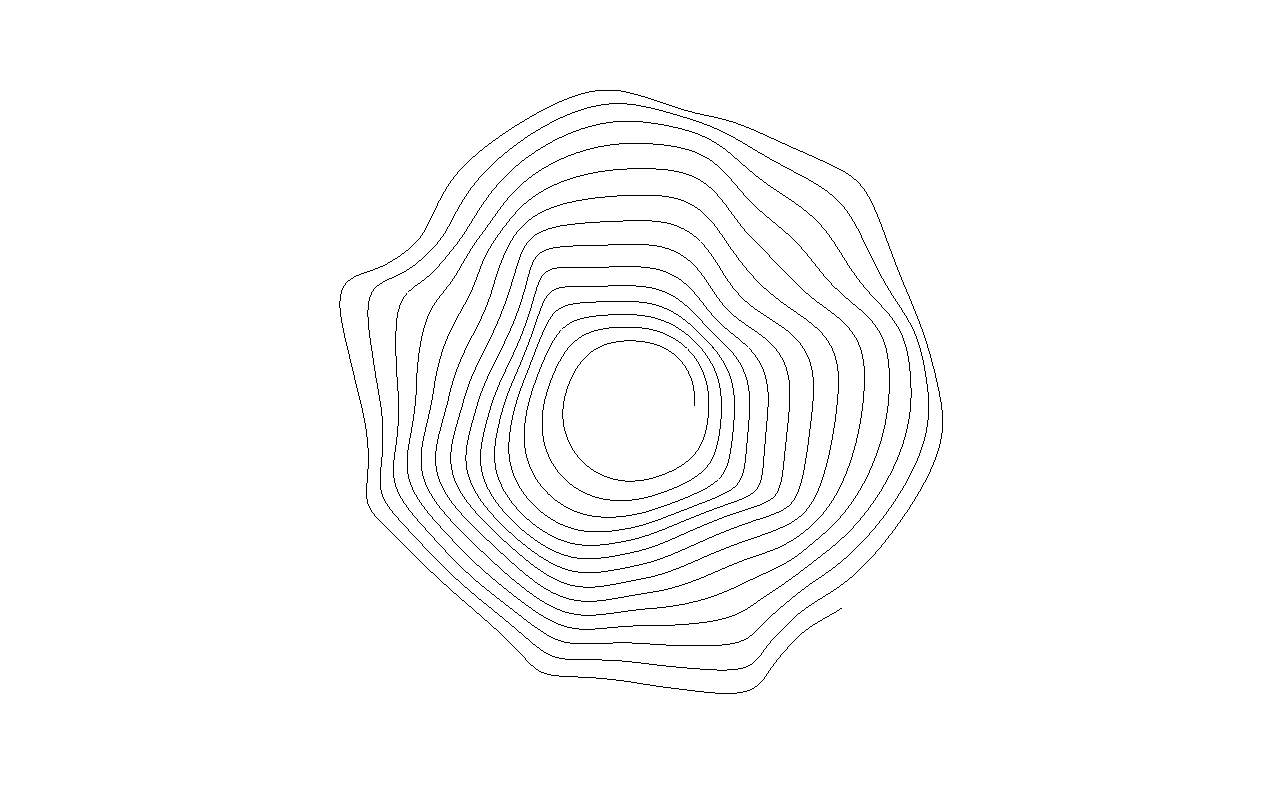
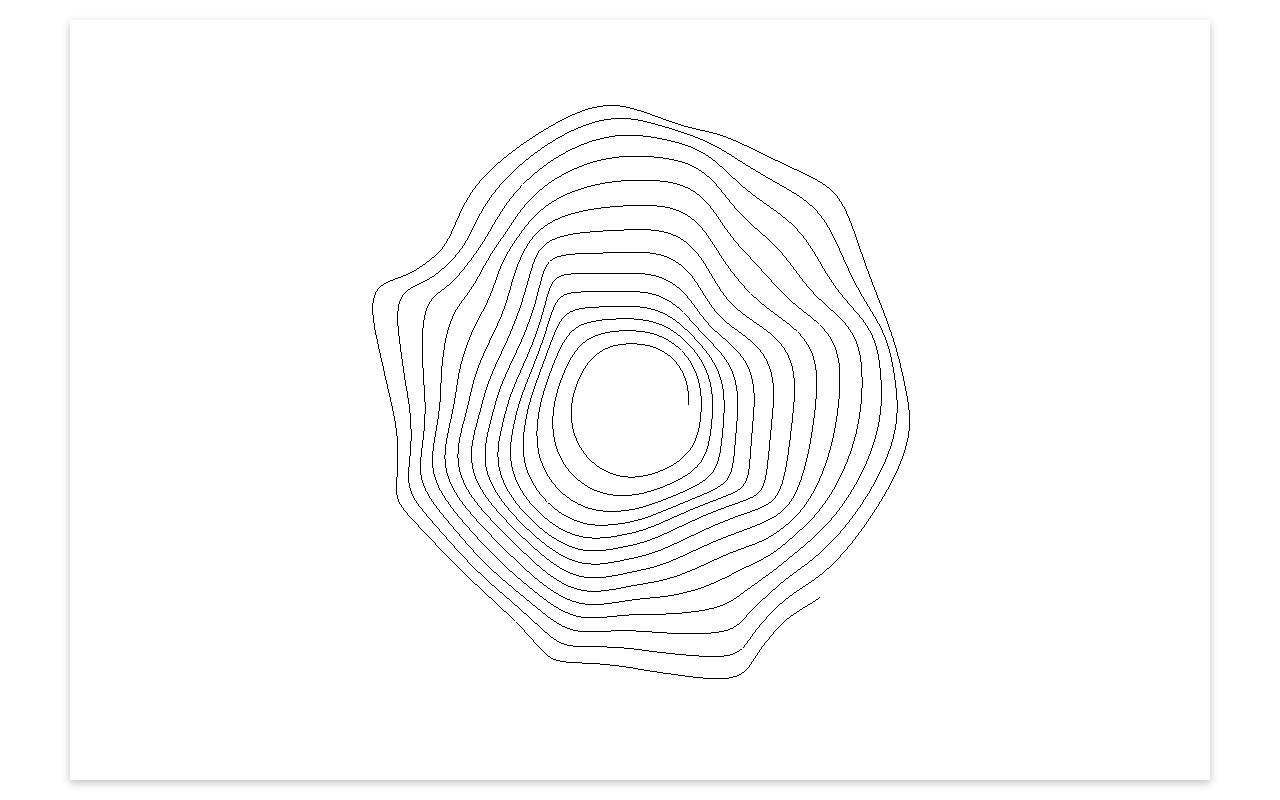
Before and after one commit to devinekask/spiral-plotter, a website built with Vite: page index.html in a window 1280 px wide. Built offline with nearby package versions, Linux system fonts and the light colour scheme; files whose address does not match are found by name.

Commit message:
Switch to webGL renderer

```diff
--- a/src/client.js
+++ b/src/client.js
@@ -10,17 +10,12 @@ let pause = true;
 let socket; // will be assigned a value later
 const scale = 3.77952756;
 
-// https://www.generativehut.com/post/render-3d-scenes-from-webgl-to-svg
-/*const renderer = new SVGRenderer();
-renderer.overdraw = 0;
-renderer.setSize(148 * scale, 105 * scale);
-document.body.appendChild(renderer.domElement);
-renderer.domElement.setAttribute("xmlns", "http://www.w3.org/2000/svg");
-renderer.domElement.setAttribute("id", "svg");*/
-
-const renderer = new THREE.WebGLRenderer();
-renderer.setSize(window.innerWidth, window.innerHeight);
-document.body.appendChild(renderer.domElement);
+const webGLrenderer = new THREE.WebGLRenderer();
+webGLrenderer.setSize(
+  ((window.innerHeight * 0.95) / 2) * 3,
+  window.innerHeight * 0.95
+);
+document.body.appendChild(webGLrenderer.domElement);
 
 const camera = new THREE.PerspectiveCamera(
   45,
@@ -40,7 +35,14 @@ const noise = new ImprovedNoise();
 
 let gui;
 
-const render = () => {
+const visualRenderer = () => {
+  spiralRender(webGLrenderer);
+  if (!pause) {
+    requestAnimationFrame(visualRenderer);
+  }
+};
+
+const spiralRender = (renderEngine) => {
   const scene = new THREE.Scene();
   scene.background = new THREE.Color(0xffffff);
 
@@ -85,10 +87,8 @@ const render = () => {
   const line = new THREE.Line(geometry, material);
 
   scene.add(line);
-  if (!pause) {
-    requestAnimationFrame(render);
-  }
-  renderer.render(scene, camera);
+
+  renderEngine.render(scene, camera);
 };
 
 const initGui = () => {
@@ -112,7 +112,7 @@ const initGui = () => {
   gui.onChange(() => {
     if (pause) {
       pause = false;
-      render();
+      visualRenderer();
       setTimeout(() => {
         pause = true;
       }, 3000);
@@ -162,6 +162,16 @@ const mapRange = (value, a, b, c, d) => {
 
 const sendSVG = () => {
   if (socket.connected) {
+    // https://www.generativehut.com/post/render-3d-scenes-from-webgl-to-svg
+    const svgRenderer = new SVGRenderer();
+    svgRenderer.overdraw = 0;
+    svgRenderer.setSize(148 * scale, 105 * scale);
+    document.body.appendChild(svgRenderer.domElement);
+    svgRenderer.domElement.setAttribute("xmlns", "http://www.w3.org/2000/svg");
+    svgRenderer.domElement.setAttribute("id", "svg");
+
+    spiralRender(svgRenderer);
+
     const svg = document.getElementById("svg");
     const serializer = new XMLSerializer();
     const source = serializer.serializeToString(svg);
@@ -189,7 +199,7 @@ const params = {
   plot: sendSVG,
 };
 
-render();
+visualRenderer();
 initGui();
 initSocket();
 
--- a/src/style.css
+++ b/src/style.css
@@ -15,9 +15,13 @@ place-items: center;
 height: 100%;
 }
 
-svg {
+canvas {
 	box-shadow: rgba(0, 0, 0, 0.24) 0px 3px 8px;
 	aspect-ratio: 4/3;
 	height: 95vh;
 	width: auto;
 }
+
+svg {
+	display: none;
+}
```
